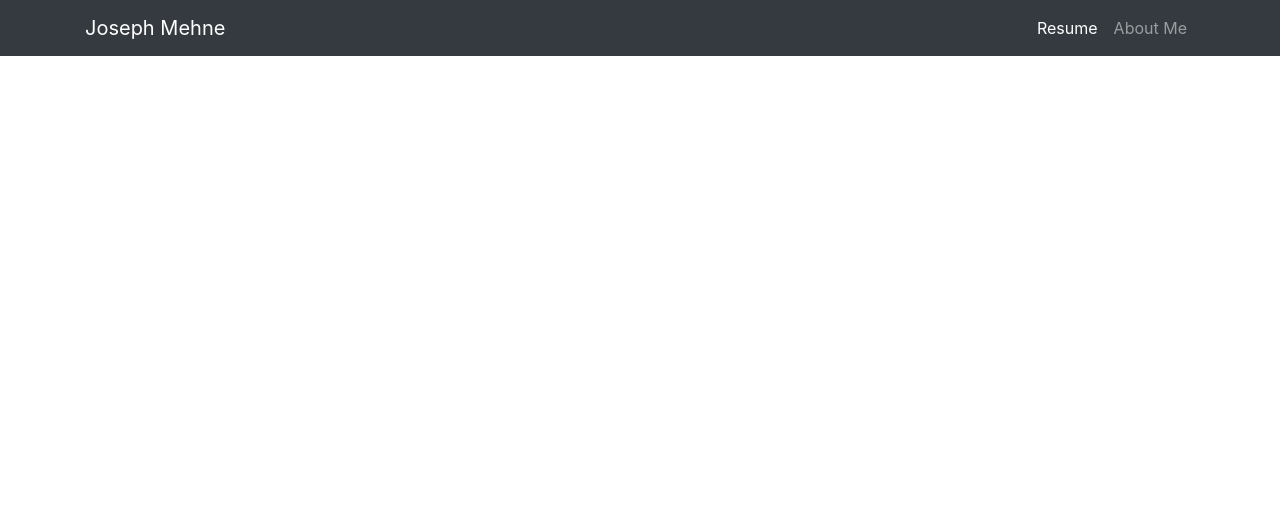
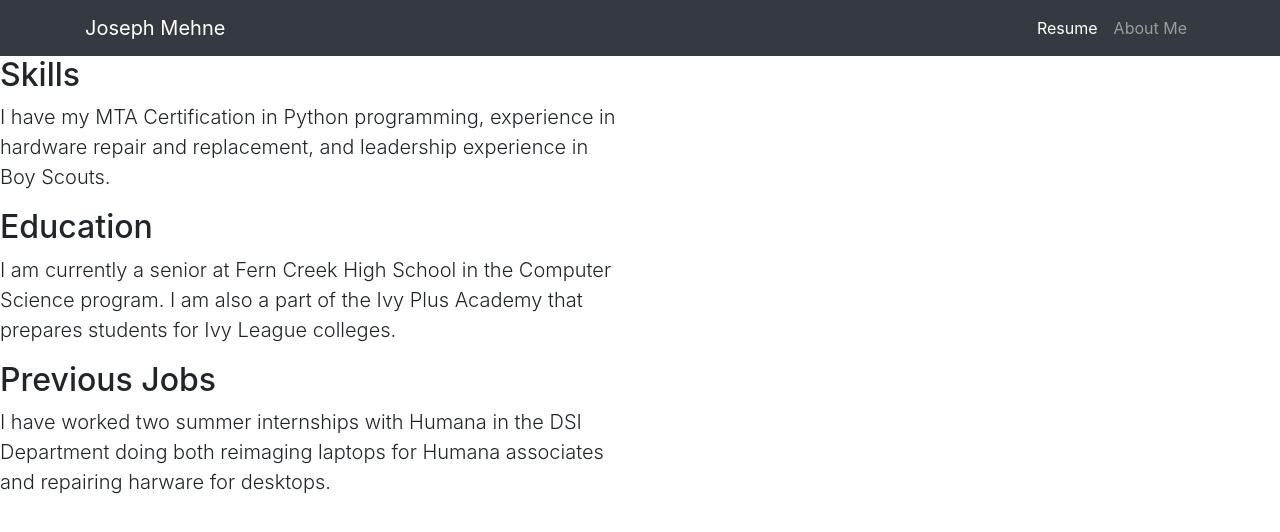
Before and after one commit to Joey-mehne/portfolio_website, a plain HTML site: page resume.html in a window 1280 px wide. Drawn offline with nearby package versions, Linux system fonts and the light colour scheme.

Commit message:
adding info to resume page

```diff
--- a/resume.html
+++ b/resume.html
@@ -33,6 +33,24 @@
           </div>
         </div>
       </nav>
+      <div class="row featurette">
+        <div class="col-md-6">
+          <h2 class="featurette-heading">Skills</h2>
+          <p class="lead">I have my MTA Certification in Python programming, experience in hardware repair and replacement, and leadership experience in Boy Scouts.</p>
+        </div>
+      </div>
+      <div class="row featurette">
+        <div class="col-md-6">
+          <h2 class="featurette-heading">Education</h2>
+          <p class="lead">I am currently a senior at Fern Creek High School in the Computer Science program. I am also a part of the Ivy Plus Academy that prepares students for Ivy League colleges.</p>
+        </div>
+      </div>
+      <div class="row featurette">
+        <div class="col-md-6">
+          <h2 class="featurette-heading">Previous Jobs</h2>
+          <p class="lead">I have worked two summer internships with Humana in the DSI Department doing both reimaging laptops for Humana associates and repairing harware for desktops.</p>
+        </div>
+      </div>
 
     <!-- Optional JavaScript -->
     <!-- jQuery first, then Popper.js, then Bootstrap JS -->
```
Also changed, not shown: index.html (+3 -0 lines), 1 other file.
